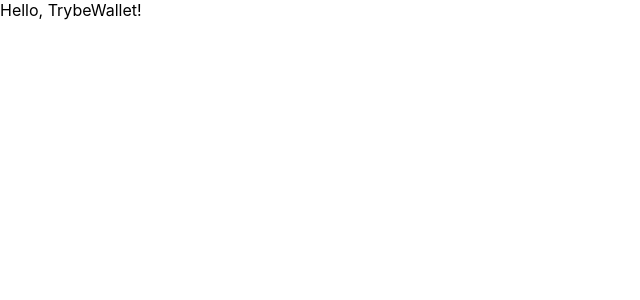
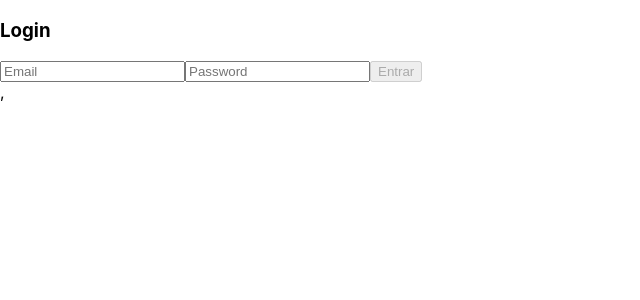
Before and after one commit to rafaelGdPS/Trybe-wallet, a React (Vite) app: page / in a window 1280 px wide. Shown: the top 300 px of the page, without its empty margins (0-640 px from the left). Built offline with nearby package versions, Linux system fonts and the light colour scheme.

Commit message:
Requisito 1

```diff
--- a/src/App.tsx
+++ b/src/App.tsx
@@ -1,7 +1,13 @@
 import React from 'react';
+import { Route, Routes } from 'react-router-dom';
+import Login from './pages/Login';
 
 function App() {
-  return <div>Hello, TrybeWallet!</div>;
+  return (
+    <Routes>
+      <Route path="/" element={ <Login /> } />
+    </Routes>
+  );
 }
 
 export default App;
--- a/src/main.tsx
+++ b/src/main.tsx
@@ -2,12 +2,17 @@
 import ReactDOM from 'react-dom/client';
 import { BrowserRouter } from 'react-router-dom';
 import './index.css';
+import { Provider } from 'react-redux';
 import App from './App';
+import store from './redux';
 
 ReactDOM
   .createRoot(document.getElementById('root') as HTMLElement)
   .render(
-    <BrowserRouter>
-      <App />
-    </BrowserRouter>,
+    <Provider store={ store }>
+      <BrowserRouter>
+        <App />
+      </BrowserRouter>
+      ,
+    </Provider>,
   );
--- a/src/pages/Login.tsx
+++ b/src/pages/Login.tsx
@@ -1,5 +1,68 @@
+import React, { useState } from 'react';
+import { useDispatch } from 'react-redux';
+import { useNavigate } from 'react-router-dom';
+import { updateUserData } from '../redux/actions';
+import { Dispatch } from '../types';
+
+const initialValue = {
+  email: '',
+  password: '',
+};
+
 function Login() {
-  return <div>Login</div>;
+  const [inputValue, setInputValue] = useState(initialValue);
+  const navigate = useNavigate();
+  const dispatch: Dispatch = useDispatch();
+  console.log(inputValue);
+
+  const { email, password } = inputValue;
+
+  const handleChange = (e: React.ChangeEvent<HTMLInputElement>) => {
+    const { name, value } = e.target;
+    setInputValue(() => ({
+      ...inputValue,
+      [name]: value,
+    }));
+  };
+
+  const handleSubmit = (e: React.FormEvent<HTMLFormElement>) => {
+    e.preventDefault();
+    dispatch(updateUserData(inputValue.email));
+    navigate('/carteira');
+  };
+
+  const emailValidate = !/\S+@\S+\.\S+/.test(inputValue.email);
+  const passwordValidate = inputValue.password.length < 6;
+  const validate = emailValidate || passwordValidate;
+
+  return (
+    <form onSubmit={ handleSubmit }>
+      <h3>Login</h3>
+      <label htmlFor="email">
+        <input
+          type="email"
+          name="email"
+          id="email"
+          onChange={ handleChange }
+          value={ email }
+          placeholder="Email"
+          data-testid="email-input"
+        />
+      </label>
+      <label htmlFor="password">
+        <input
+          type="password"
+          name="password"
+          id="password"
+          onChange={ handleChange }
+          value={ password }
+          placeholder="Password"
+          data-testid="password-input"
+        />
+      </label>
+      <button type="submit" disabled={ validate }>Entrar</button>
+    </form>
+  );
 }
 
 export default Login;
--- a/src/redux/actions/index.ts
+++ b/src/redux/actions/index.ts
@@ -1 +1,8 @@
-// Coloque aqui suas actions
+export const UPDATE_USER_DATA = 'UPDATE_USER_DATA ';
+
+export const updateUserData = (email : string) => ({
+  type: UPDATE_USER_DATA,
+  payload: {
+    email,
+  },
+});
--- a/src/redux/index.ts
+++ b/src/redux/index.ts
@@ -1 +1,12 @@
-// configure aqui sua store
+import { legacy_createStore as createStore, applyMiddleware } from 'redux';
+import { composeWithDevTools } from '@redux-devtools/extension';
+import thunk from 'redux-thunk';
+import rootReducer from './reducers';
+
+const store = createStore(rootReducer, composeWithDevTools(applyMiddleware(thunk)));
+
+if (window.Cypress) {
+  window.store = store;
+}
+
+export default store;
--- a/src/redux/reducers/index.ts
+++ b/src/redux/reducers/index.ts
@@ -1,7 +1,8 @@
-// import user from './user';
+import { combineReducers } from 'redux';
+import userReducer from './user';
 // import wallet from './wallet';
-
+const rootReducer = combineReducers({ user: userReducer });
 // Configure os seus reducers.
 // ATENÇÃO: você obrigatoriamente tem que utilizar as chaves "user" e "wallet" no seu estado global
 
-export default () => {}; // delete essa linha e configure os seus reducers
+export default rootReducer;
--- a/src/redux/reducers/user.ts
+++ b/src/redux/reducers/user.ts
@@ -1 +1,20 @@
-// Esse reducer será responsável por tratar as informações da pessoa usuária
+import { UserDataActionType } from '../../types';
+import { UPDATE_USER_DATA } from '../actions';
+
+const INITIAL_STATE = {
+  email: '',
+};
+
+const userReducer = (state = INITIAL_STATE, action: UserDataActionType) => {
+  switch (action.type) {
+    case UPDATE_USER_DATA:
+      return {
+        email: action.payload.email,
+
+      };
+    default:
+      return state;
+  }
+};
+
+export default userReducer;
--- /dev/null
+++ b/src/types.tsx
@@ -0,0 +1,15 @@
+import { ThunkDispatch } from 'redux-thunk';
+import { AnyAction } from 'redux';
+
+export type UserDataType = {
+  email: string,
+};
+
+export type UserDataActionType = {
+  type: string,
+  payload: {
+    email: UserDataType
+  }
+};
+
+export type Dispatch = ThunkDispatch<UserDataType, null, AnyAction>;
```
